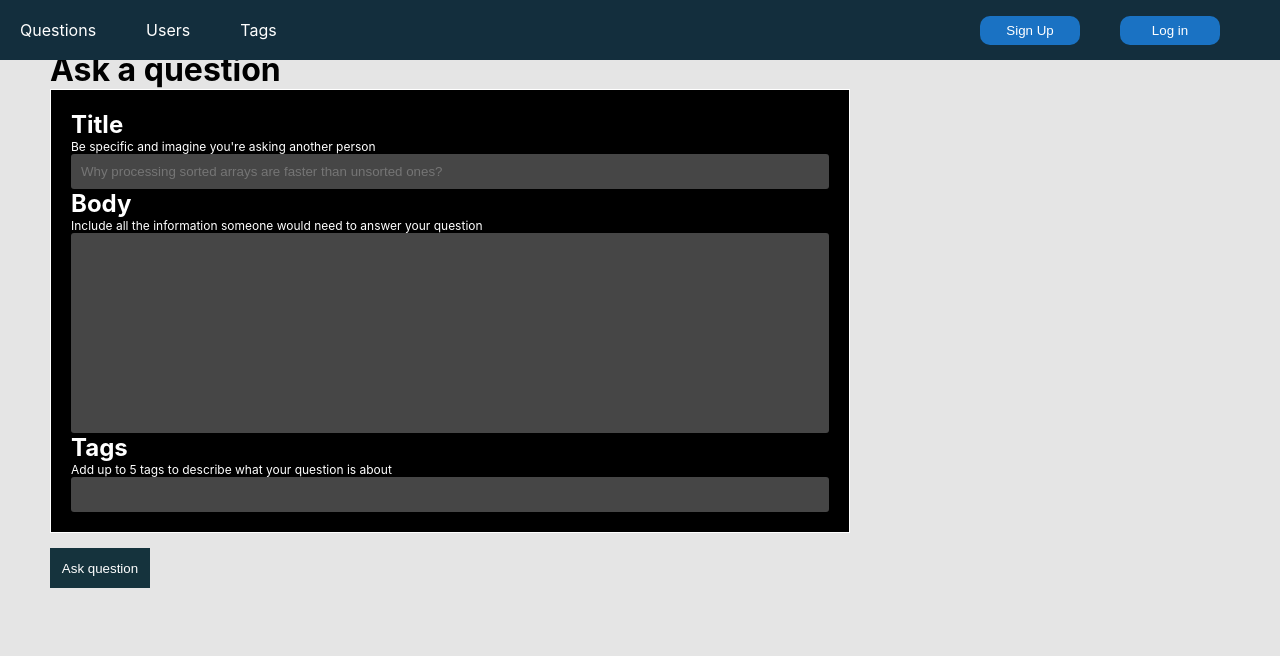
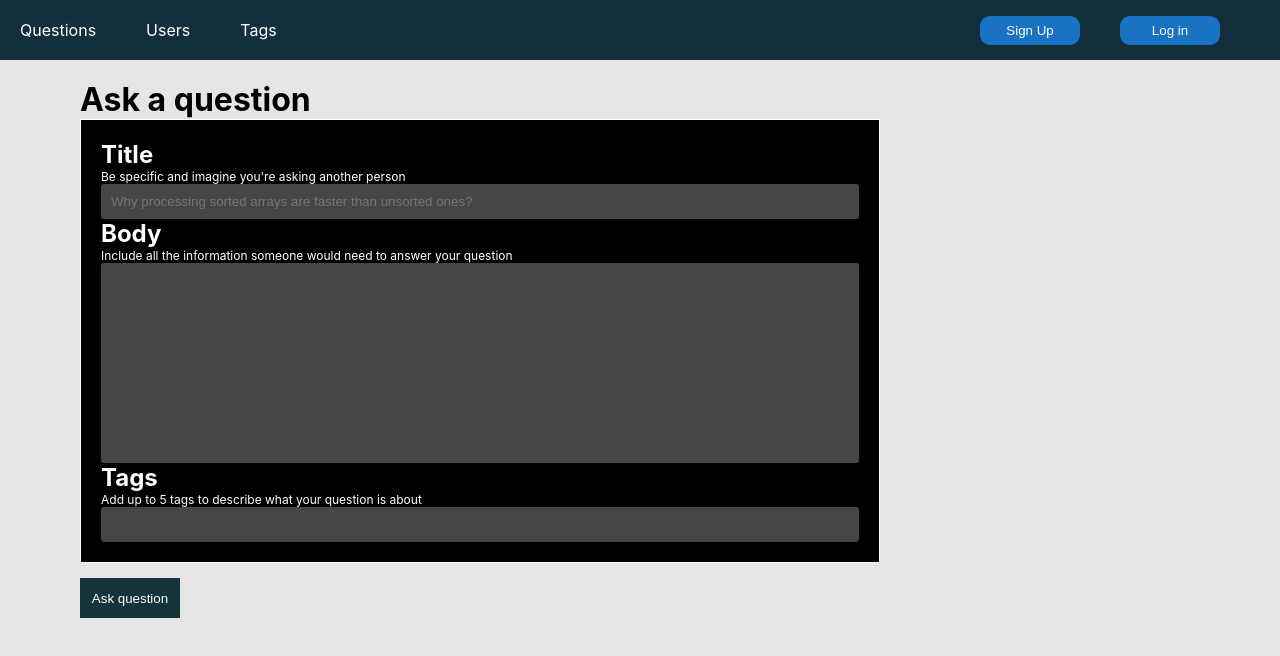
Before and after one commit to MuhammadMagdy98/Stack-overflow-clone, a React (Create React App) app in the folder client/front-end/: page /ask in a window 1280 px wide. Shown: the top 656 px of the page. Built offline with nearby package versions, Linux system fonts and the light colour scheme.

Commit message:
added more margin to login and signup form

```diff
--- a/client/front-end/src/components/Ask/Ask-style.css
+++ b/client/front-end/src/components/Ask/Ask-style.css
@@ -13,7 +13,7 @@
     flex-direction: column;
     justify-content: flex-start;
     align-items: flex-start;
-    margin: 50px;
+    margin: 80px;
     box-sizing: border-box;
 }
 
--- a/client/front-end/src/components/Ask/Ask.js
+++ b/client/front-end/src/components/Ask/Ask.js
@@ -1,4 +1,5 @@
 import './Ask-style.css';
+import {BiBold} from 'react-icons/bi';
 export default function Ask() {
   return (
     <div className="question-wrapper">
@@ -17,7 +18,9 @@ export default function Ask() {
           Include all the information someone would need to answer your question
         </p>
         <div className="question-body-container">
-          <div className="question-body-utils"></div>
+          <div className="question-body-utils">
+
+          </div>
 
           <textarea className="question-body-text"></textarea>
 
--- a/client/front-end/src/components/Login/Login-style.css
+++ b/client/front-end/src/components/Login/Login-style.css
@@ -5,7 +5,7 @@
 .login-container {
   display: flex;
   margin: auto;
-  margin-top: 40px;
+  margin-top: 90px;
   flex-direction: column;
   justify-content: center;
   align-items: center;
```
Also changed, not shown: 1 other file (tests, documents, lock files or other folders).
